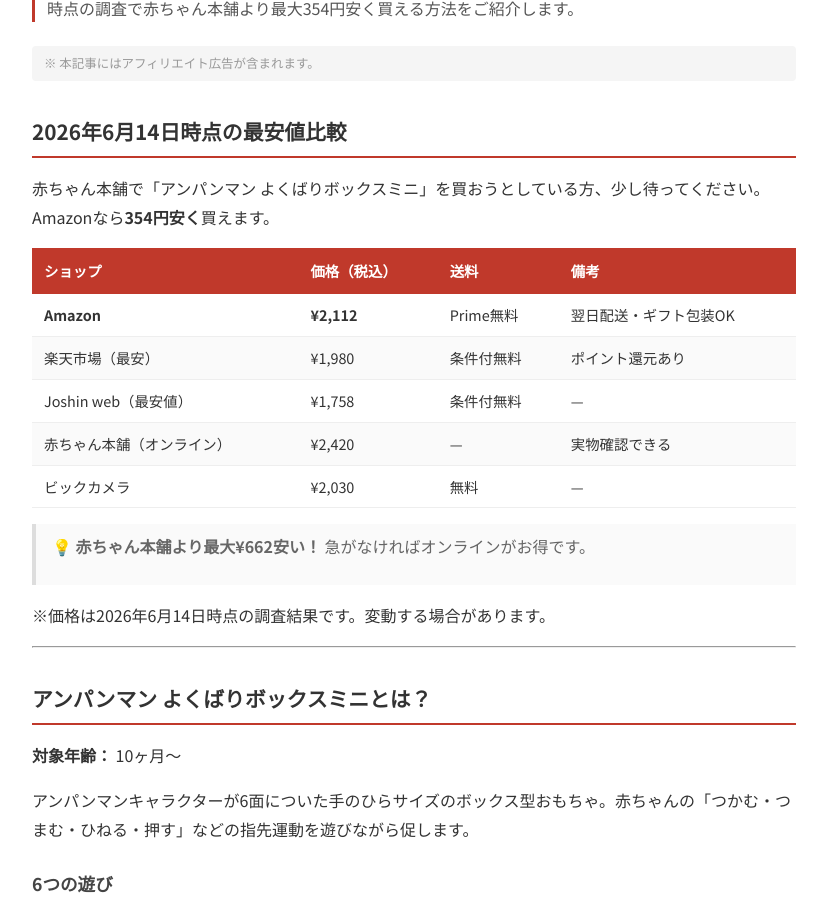
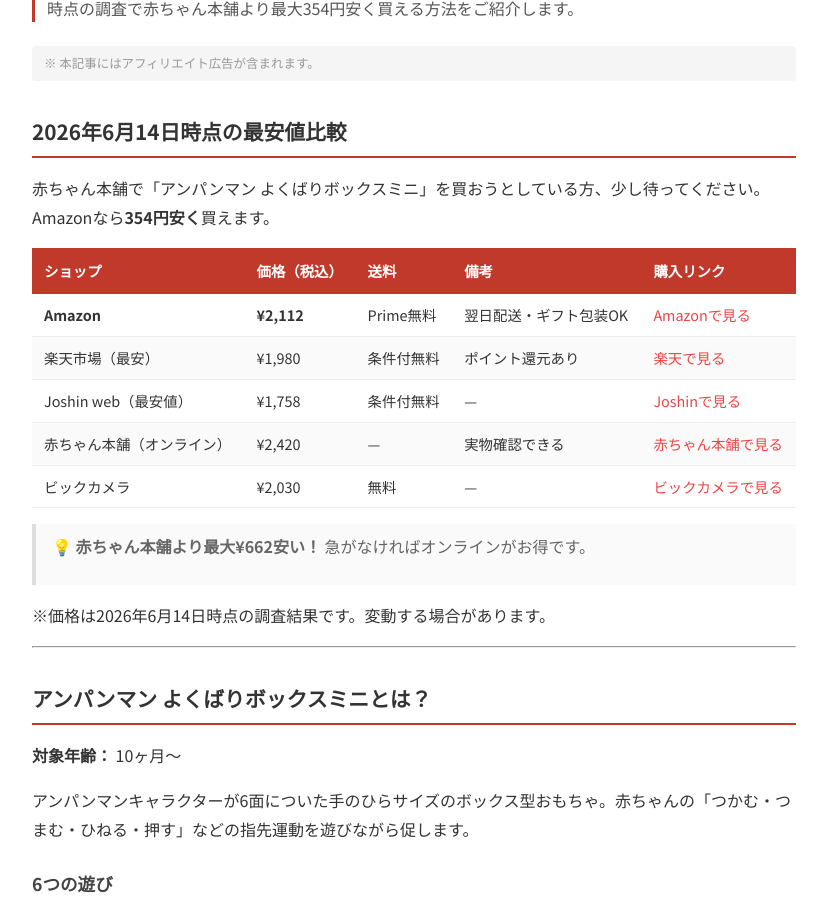
Before and after one commit to odeokuribit/affiliate-blog, a Jekyll site: the page built from _posts/2026-06-14-anpanman-yokubari-mini.md, in a window 1280 px wide and 900 px high, scrolled down 335 px. Shown: the whole window, without its empty margins (226-1053 px from the left). Built offline with Jekyll 4.4.1, drawn with Linux system fonts in a browser that asks for light colours.

Commit message:
??????: ????????????

```diff
--- a/_posts/2026-06-14-anpanman-yokubari-mini.md
+++ b/_posts/2026-06-14-anpanman-yokubari-mini.md
@@ -12,13 +12,13 @@
 
 赤ちゃん本舗で「アンパンマン よくばりボックスミニ」を買おうとしている方、少し待ってください。Amazonなら**354円安く**買えます。
 
-| ショップ | 価格（税込） | 送料 | 備考 |
-|---|---|---|---|
-| **Amazon** | **¥2,112** | Prime無料 | 翌日配送・ギフト包装OK |
-| 楽天市場（最安） | ¥1,980 | 条件付無料 | ポイント還元あり |
-| Joshin web（最安値） | ¥1,758 | 条件付無料 | — |
-| 赤ちゃん本舗（オンライン） | ¥2,420 | — | 実物確認できる |
-| ビックカメラ | ¥2,030 | 無料 | — |
+| ショップ | 価格（税込） | 送料 | 備考 | 購入リンク |
+|---|---|---|---|---|
+| **Amazon** | **¥2,112** | Prime無料 | 翌日配送・ギフト包装OK | [Amazonで見る](https://www.amazon.co.jp/dp/B07W7L12NR) |
+| 楽天市場（最安） | ¥1,980 | 条件付無料 | ポイント還元あり | [楽天で見る](https://search.rakuten.co.jp/search/mall/%E3%82%A2%E3%83%B3%E3%83%91%E3%83%B3%E3%83%9E%E3%83%B3+%E3%82%88%E3%81%8F%E3%81%B0%E3%82%8A%E3%83%9C%E3%83%83%E3%82%AF%E3%82%B9%E3%83%9F%E3%83%8B/) |
+| Joshin web（最安値） | ¥1,758 | 条件付無料 | — | [Joshinで見る](https://joshinweb.jp/search/?k=%E3%82%A2%E3%83%B3%E3%83%91%E3%83%B3%E3%83%9E%E3%83%B3+%E3%82%88%E3%81%8F%E3%81%B0%E3%82%8A%E3%83%9C%E3%83%83%E3%82%AF%E3%82%B9%E3%83%9F%E3%83%8B) |
+| 赤ちゃん本舗（オンライン） | ¥2,420 | — | 実物確認できる | [赤ちゃん本舗で見る](https://www.akachan.jp/shopping/search.html?q=%E3%82%88%E3%81%8F%E3%81%B0%E3%82%8A%E3%83%9C%E3%83%83%E3%82%AF%E3%82%B9%E3%83%9F%E3%83%8B) |
+| ビックカメラ | ¥2,030 | 無料 | — | [ビックカメラで見る](https://www.biccamera.com/bc/category/?q=%E3%82%A2%E3%83%B3%E3%83%91%E3%83%B3%E3%83%9E%E3%83%B3+%E3%82%88%E3%81%8F%E3%81%B0%E3%82%8A%E3%83%9C%E3%83%83%E3%82%AF%E3%82%B9%E3%83%9F%E3%83%8B) |
 
 > 💡 **赤ちゃん本舗より最大¥662安い！** 急がなければオンラインがお得です。
 
```
